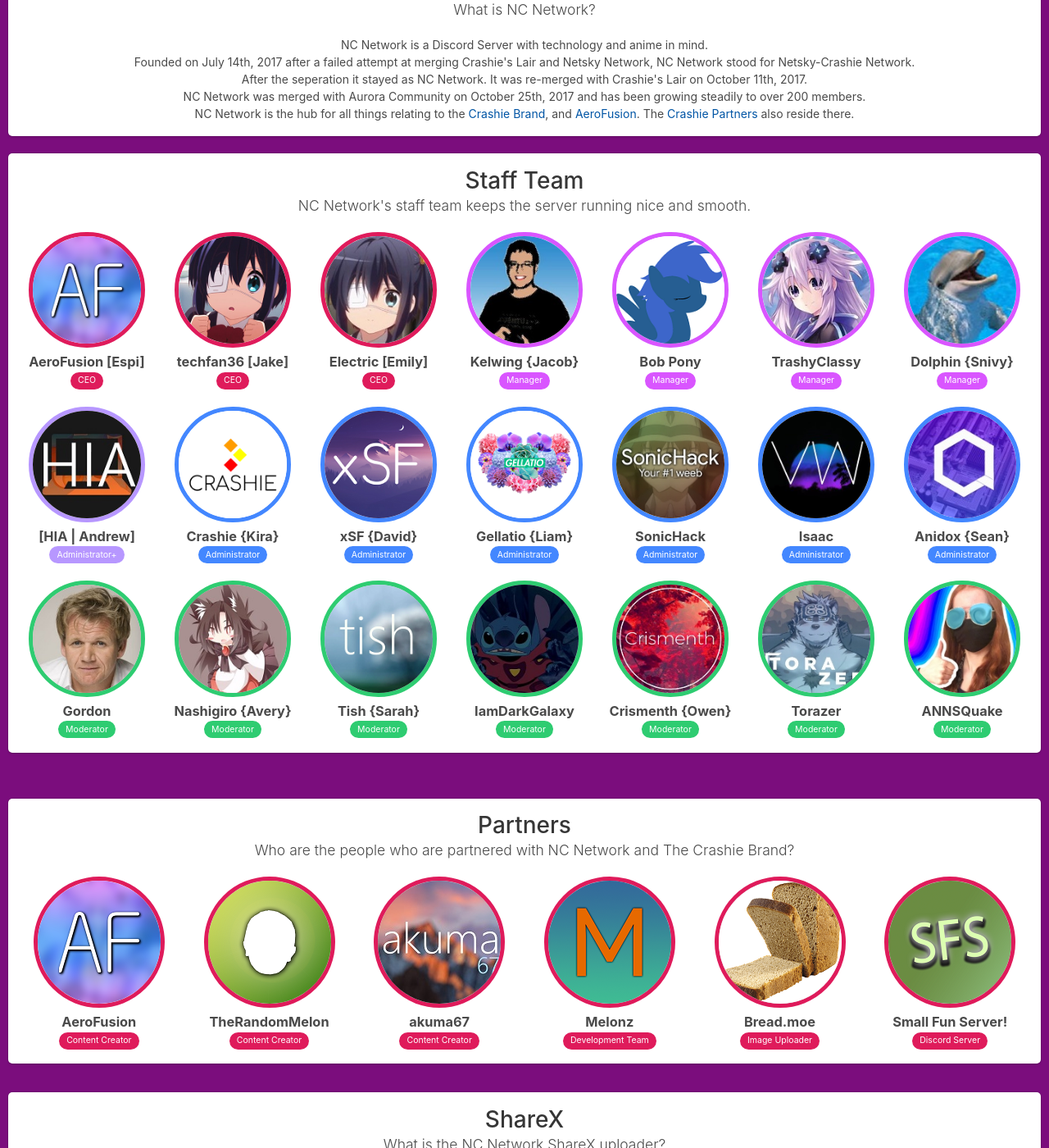
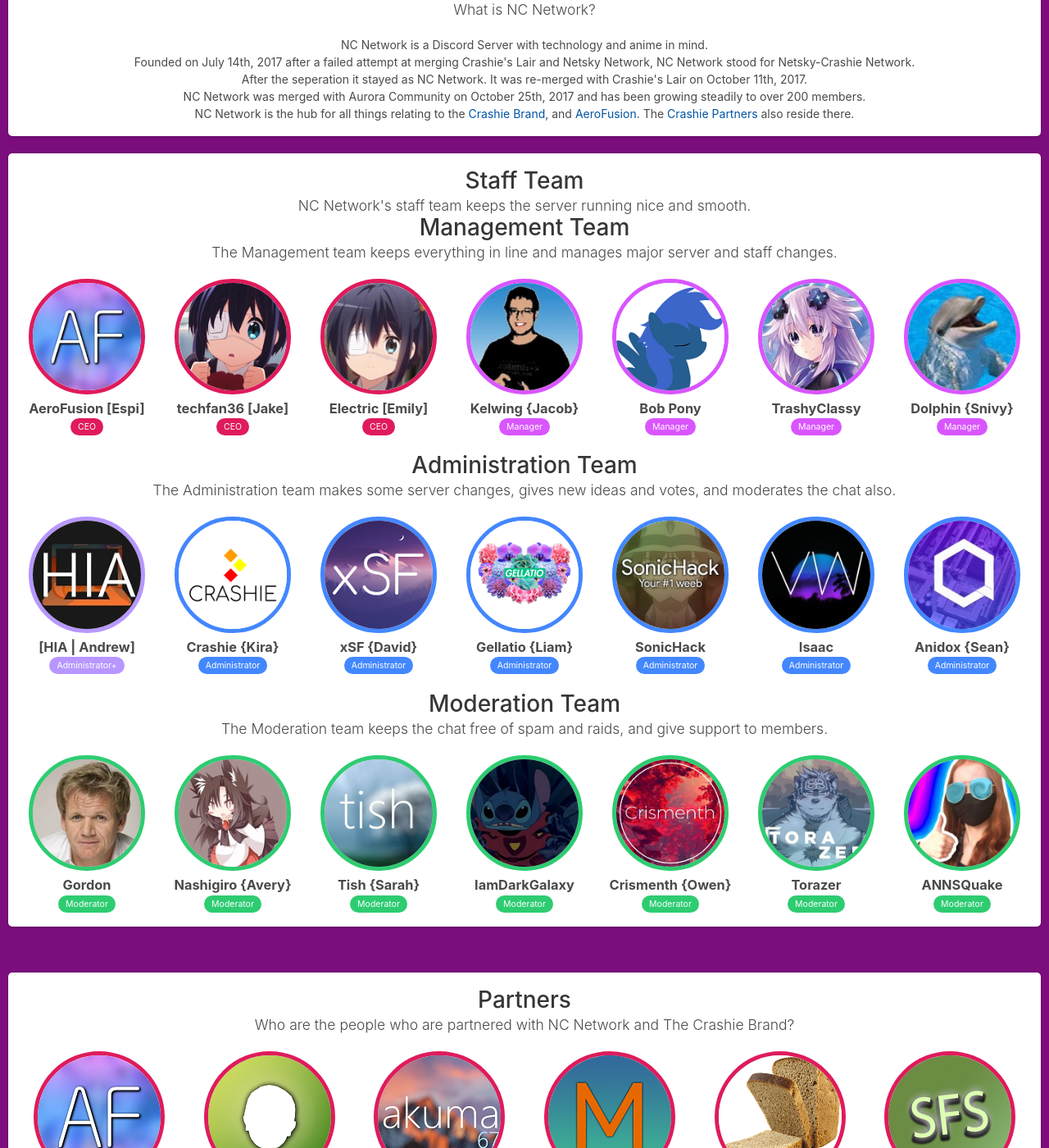
Before and after one commit to xwinbyte/NetskyWebsite, a Jekyll site: the page built from index.html, in a window 1280 px wide and 1400 px high, scrolled down 637 px. Shown: the whole window at 82% size. Built offline with Jekyll 4.4.1, drawn with Linux system fonts in a browser that asks for light colours; nearby versions of some CDN libraries.

Commit message:
Update index.html

```diff
--- a/index.html
+++ b/index.html
@@ -16,6 +16,8 @@
 		<div class="box" id="staff" style="text-align: center;">
 			<h1 class="title"><strong>Staff Team</strong></h1>
 			<h2 class="subtitle">NC Network's staff team keeps the server running nice and smooth.</h2>
+			<h1 class="title"><strong>Management Team</strong></h1>
+			<h2 class="subtitle">The Management team keeps everything in line and manages major server and staff changes.</h2>
 			<div class="columns">
 				<div class="column">
 					<a href="https://aerofusion.net/" rel="noopener noreferrer" target="_blank"><img class="someone owner" src="/img/staff/aerofusion.png"></a>
@@ -46,6 +48,8 @@
 					<h3>Dolphin {Snivy}</h3><span class="tag is-manager">Manager</span>
 				</div>
 			</div>
+			<h1 class="title"><strong>Administration Team</strong></h1>
+			<h2 class="subtitle">The Administration team makes some server changes, gives new ideas and votes, and moderates the chat also.</h2>
 			<div class="columns">
 				<div class="column">
 					<a href="https://twitter.com/hiamandrew" rel="noopener noreferrer" target="_blank"><img class="someone headadmin" src="/img/staff/andrew.jpg"></a>
@@ -77,6 +81,8 @@
 					<h3>Anidox {Sean}</h3><span class="tag is-info">Administrator</span>
 				</div>
 			</div>
+			<h1 class="title"><strong>Moderation Team</strong></h1>
+			<h2 class="subtitle">The Moderation team keeps the chat free of spam and raids, and give support to members.</h2>
 			<div class="columns">
 				<div class="column">
 					<a href="https://twitter.com/TheGordonRam" rel="noopener noreferrer" target="_blank"><img class="someone mod" src="/img/staff/gordon.jpg"></a>
```
